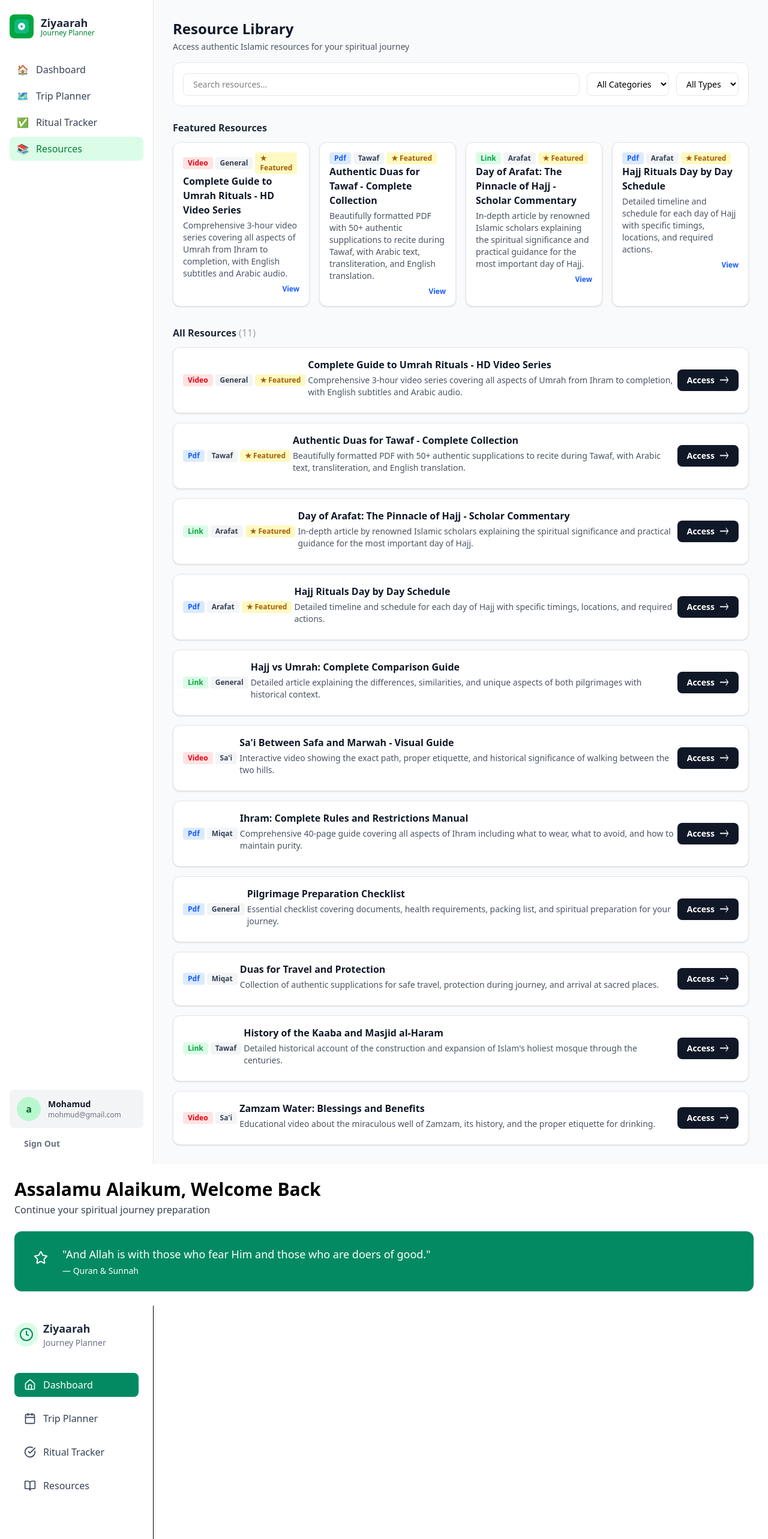
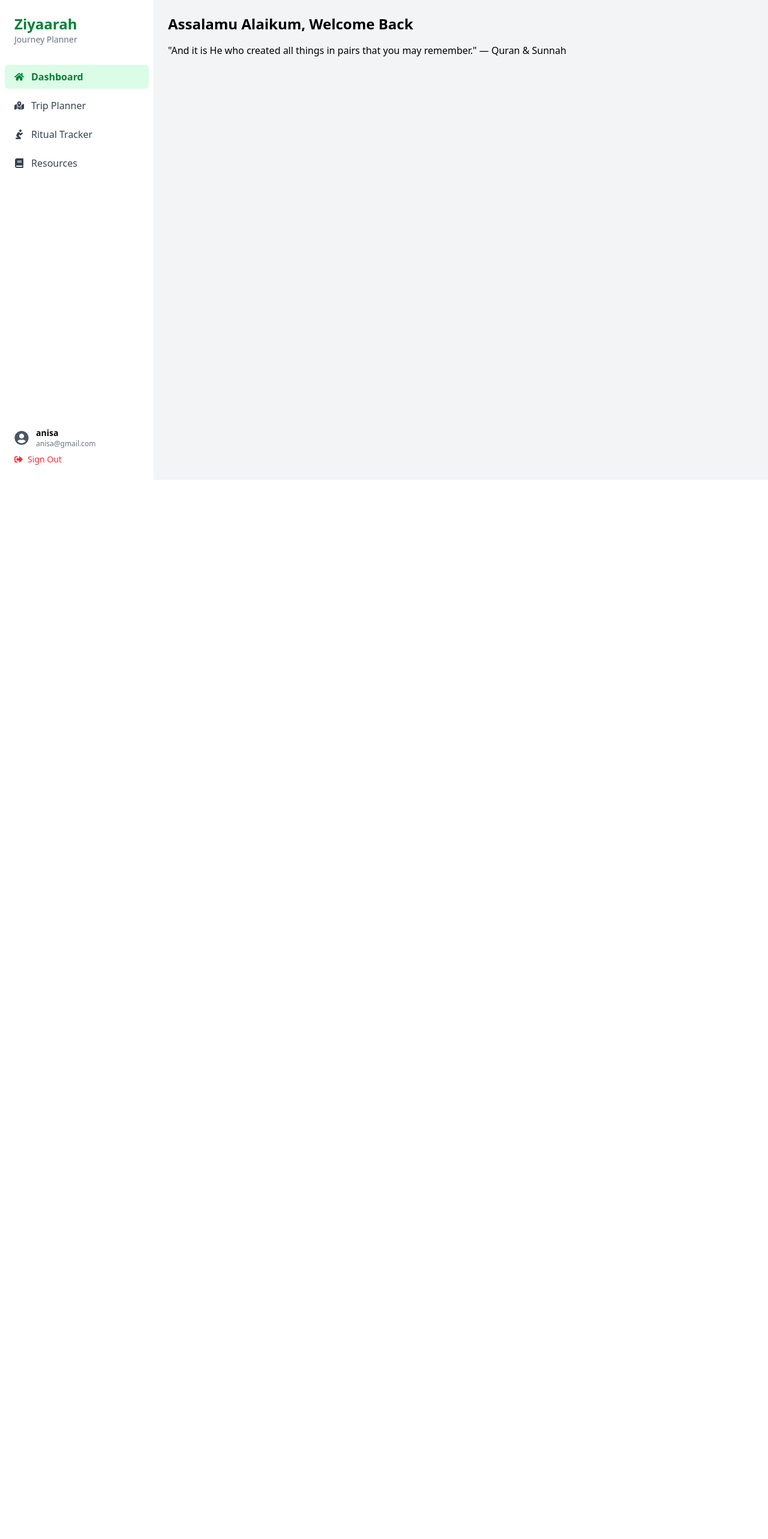
Before and after one commit to Ziyaarah/Ziyaraah_frontend, a React (Vite) app in the folder client/: page /dashboard in a window 1280 px wide. Shown: the top 2566 px of the page at 60% size. After the commit the page ends 800 px from the top, so only its background shows below. Built offline with nearby package versions, Linux system fonts and the light colour scheme.

Commit message:
update UI

```diff
--- a/client/package.json
+++ b/client/package.json
@@ -18,6 +18,7 @@
     "react": "^19.1.0",
     "react-dom": "^19.1.0",
     "react-form-hook": "^0.0.1",
+    "react-icons": "^5.5.0",
     "react-redux": "^9.2.0",
     "react-router-dom": "^7.6.2",
     "tailwindcss": "^4.1.10",
--- a/client/src/App.jsx
+++ b/client/src/App.jsx
@@ -1,24 +1,31 @@
 import React from 'react'
+import { Routes, Route} from 'react-router-dom'
 import Signup from './pages/Signup'
 import Sigin from './pages/Sigin'
-import Header from './component/Header/header'
-import Sidebar from './component/Sidebar/sidebar'
 import Home from './pages/Home'
 import TripPlanner from './pages/TripPlanner'
 import ResourceLibrary from './pages/ResourceLibrary'
+import Dashboard from './pages/Dashboard'
+import Layout from './component/Dashboard/Layout'
+
 
 
 export default function App() {
   return (
     <div>
 
-        <Home/>
-        <ResourceLibrary/>
-      <Header/>
+       <Routes>
+        <Route path='/' element={<Home />} />
+        <Route path='/signup' element={<Signup />} />
+        <Route path='/signin' element={<Sigin />} />
+        <Route path='/dashboard'  element={<Layout/>} />
+       </Routes>
+
+       {/* <ResourceLibrary/>
       <Sidebar/>
       <Signup/>
       <Sigin/>
-      <TripPlanner/>
+      <TripPlanner/> */}
 
     </div>
   )
--- /dev/null
+++ b/client/src/component/Dashboard/Layout.jsx
@@ -0,0 +1,18 @@
+import React from 'react'
+import { Outlet } from 'react-router-dom';
+import Sidebar from '../Sidebar/Sidebar';
+import Dashboard from '../../pages/Dashboard';
+import TripPlanner from '../../pages/TripPlanner';
+
+export default function Layout() {
+  return (
+   <div className="flex h-screen">
+      <Sidebar />
+      <main className="flex-1 bg-gray-100 p-6 overflow-y-auto">
+        <Outlet /> {/*
+        This is where child routes will render */}
+       <Dashboard />
+      </main>
+    </div>
+  )
+}
--- a/client/src/component/Header/header.jsx
+++ /dev/null
@@ -1,30 +0,0 @@
-// Header.js
-import React from "react";
-import { Star } from "lucide-react";
-
-const Header = () => {
-  return (
-    <header className="p-6 space-y-6">
-      <div>
-        <h2 className="text-3xl font-semibold mb-1">Assalamu Alaikum, Welcome Back</h2>
-        <p className="text-gray-700">Continue your spiritual journey preparation</p>
-      </div>
-
-      <div className="bg-gradient-to-r from-[#038A62] to-[#038A62] text-white p-6 rounded-xl shadow flex items-start gap-4 relative overflow-hidden">
-        <div className=" bg-opacity-10 p-2 rounded-full">
-          <Star className=" bg-[#038A62] w-6 h-6" />
-        </div>
-        <div>
-          <p className="text-lg font-medium">
-            "And Allah is with those who fear Him and those who are doers of good."
-          </p>
-          <p className="text-sm mt-1">— Quran &amp; Sunnah</p>
-        </div>
-
-        <div className="absolute inset-0 opacity-10 bg-[radial-gradient(circle,rgba(255,255,255,0.2)_1px,transparent_1px)] bg-[size:40px_40px] rounded-xl pointer-events-none"></div>
-      </div>
-    </header>
-  );
-};
-
-export default Header;
--- a/client/src/component/Navbar.jsx
+++ b/client/src/component/Navbar.jsx
@@ -1,8 +1,11 @@
-
-
 import React from "react";
+import { Link } from "react-router-dom";
+import { useNavigate } from "react-router-dom";
 
 const Navbar = () => {
+
+  const navigate = useNavigate();
+
   return (
     <nav className="w-full bg-white py-3 px-4 shadow-sm">
       <div className="max-w-7xl mx-auto flex items-center justify-between">
@@ -22,15 +25,20 @@ const Navbar = () => {
         </div>
         {/* Navigation links */}
         <div className="hidden md:flex gap-8">
-          <a href="#" className="text-gray-700 font-medium hover:text-green-600 transition">Home</a>
-          <a href="#" className="text-gray-700 font-medium hover:text-green-600 transition">About Us</a>
-          <a href="#" className="text-gray-700 font-medium hover:text-green-600 transition">Prayers</a>
-          <a href="#" className="text-gray-700 font-medium hover:text-green-600 transition">Events</a>
-          <a href="#" className="text-gray-700 font-medium hover:text-green-600 transition">Contact Us</a>
+          <ul className="flex items-center gap-6">
+           <Link to="/" className="text-gray-700 font-medium hover:text-green-600 transition">Home</Link>
+           <Link to="/about" className="text-gray-700 font-medium hover:text-green-600 transition">About</Link>
+           <Link to="/prayers" className="text-gray-700 font-medium hover:text-green-600 transition">Prayers</Link>
+           <Link to="/events" className="text-gray-700 font-medium hover:text-green-600 transition">Events</Link>
+           <Link to="/contact" className="text-gray-700 font-medium hover:text-green-600 transition">Contact</Link>
+
+          </ul>
+
         </div>
         {/* Sign In button */}
         <div>
-          <button className="bg-[#038A62] hover:bg-green-700 text-white font-semibold px-6 py-2 rounded-lg transition">Sign In</button>
+          <button className="bg-[#038A62] hover:bg-green-700 text-white font-semibold px-6 py-2 rounded-lg transition"
+           onClick={()=> navigate("/signup")}>Sign In</button>
         </div>
       </div>
     </nav>
--- a/client/src/component/Sidebar/Sidebar.jsx
+++ b/client/src/component/Sidebar/Sidebar.jsx
@@ -1,58 +1,53 @@
-// Sidebar.jsx
-import React from "react";
-import {
-  Home,
-  Calendar,
-  CheckCircle,
-  BookOpen,
-} from "lucide-react";
+// src/components/Sidebar.jsx
+import { FaHome, FaMapMarkedAlt, FaPray, FaBook, FaSignOutAlt, FaUserCircle } from "react-icons/fa";
+import { NavLink } from "react-router-dom";
 
-const Sidebar = () => {
+const linkClass = ({ isActive }) =>
+  `flex items-center gap-3 px-4 py-2 rounded-md ${
+    isActive ? "bg-green-100 text-green-700 font-semibold" : "text-gray-700 hover:bg-gray-100"
+  }`;
+
+export default function Sidebar() {
   return (
-    <aside className="w-64 bg-white border-r h-screen p-6 flex flex-col">
-      <div className="mb-10">
-        <div className="flex items-center gap-2">
-          <div className="bg-green-100 p-2 rounded-full">
+    <main className="w-64 h-screen bg-white shadow-md flex flex-col justify-between py-6">
 
-            <svg className="w-6 h-6 text-[#038A62]" fill="none" stroke="currentColor" strokeWidth="2" viewBox="0 0 24 24">
-              <circle cx="12" cy="12" r="10" />
-              <path d="M12 6v6l4 2" />
-            </svg>
-          </div>
+      {/* Top: Logo + Navigation */}
+      <div>
+
+        <div className="px-6 mb-8">
+          <h2 className="text-2xl font-bold text-green-700">Ziyaarah</h2>
+          <p className="text-sm text-gray-500">Journey Planner</p>
+        </div>
+
+        <nav className="flex flex-col gap-2 px-2">
+          <NavLink to="/dashboard" className={linkClass}>
+            <FaHome /> Dashboard
+          </NavLink>
+          <NavLink to="/trip-planner" className={linkClass}>
+            <FaMapMarkedAlt /> Trip Planner
+          </NavLink>
+          <NavLink to="/ritual-tracker" className={linkClass}>
+            <FaPray /> Ritual Tracker
+          </NavLink>
+          <NavLink to="/resources" className={linkClass}>
+            <FaBook /> Resources
+          </NavLink>
+        </nav>
+      </div>
+
+      {/* Bottom: Profile + Sign Out */}
+      <div className="px-6 mt-10">
+        <div className="flex items-center gap-3 mb-2">
+          <FaUserCircle className="text-2xl text-gray-600" />
           <div>
-            <h1 className="text-lg font-semibold text-gray-800">Ziyaarah</h1>
-            <p className="text-sm text-gray-500">Journey Planner</p>
+            <p className="font-semibold text-sm">anisa</p>
+            <p className="text-xs text-gray-500">anisa@gmail.com</p>
           </div>
         </div>
+        <button className="flex items-center gap-2 text-sm text-red-500 hover:text-red-700">
+          <FaSignOutAlt /> Sign Out
+        </button>
       </div>
-
-
-      <nav className="flex flex-col gap-4">
-        <a href="#" className="flex items-center gap-3 px-4 py-2 bg-[#038A62] text-white rounded-lg font-medium">
-          <Home className="w-5 h-5" />
-          Dashboard
-        </a>
-        <a href="" className="flex items-center gap-3 px-4 py-2 text-gray-700 hover:bg-gray-100 rounded-lg">
-          <Calendar className="w-5 h-5" />
-          Trip Planner
-        </a>
-        <a href="#" className="flex items-center gap-3 px-4 py-2 text-gray-700 hover:bg-gray-100 rounded-lg">
-          <CheckCircle className="w-5 h-5" />
-          Ritual Tracker
-        </a>
-        <a href="#" className="flex items-center gap-3 px-4 py-2 text-gray-700 hover:bg-gray-100 rounded-lg">
-          <BookOpen className="w-5 h-5" />
-          Resources
-        </a>
-      </nav>
-    </aside>
+    </main>
   );
-};
-
-
-
-
-
-
-
-export default Sidebar;
+}
--- /dev/null
+++ b/client/src/pages/Dashboard.jsx
@@ -0,0 +1,11 @@
+import React from 'react'
+
+export default function Dashboard() {
+  return (
+     <div>
+      <h1 className="text-2xl font-semibold mb-4">Assalamu Alaikum, Welcome Back</h1>
+      <p className="mb-2">"And it is He who created all things in pairs that you may remember." — Quran & Sunnah</p>
+      {/* More dashboard content here */}
+    </div>
+  )
+}
--- a/client/src/pages/Home.jsx
+++ b/client/src/pages/Home.jsx
@@ -10,18 +10,13 @@ import ResourceLibrary from './ResourceLibrary'
 export default function Home() {
   return (
     <div>
-{/*
-      // <ResourceLibrary/>
-      // <Navbar/>
-      //  <Hero/>
-      // <Card/>
-      //  <PilgrimageOptions />
-      //   <QuickLinkCard/>
-      //  <Footer/> */}
 
-
-
-
+      <Navbar/>
+      <Hero/>
+       <Card/>
+       <PilgrimageOptions />
+       <QuickLinkCard/>
+      <Footer/>
     </div>
 
 
--- a/client/src/pages/Signup.jsx
+++ b/client/src/pages/Signup.jsx
@@ -1,8 +1,13 @@
 import React, { useState } from "react";
 import { CircleCheckBig } from 'lucide-react';
+import { useNavigate } from "react-router-dom";
 
 const SignUp = () => {
   const [show, setShow] = useState(false);
+
+  const navigate = useNavigate();
+
+
   return (
     <div className="min-h-screen flex items-center justify-center bg-gray-50 py-12 px-4">
       <div className="max-w-md w-full bg-white shadow-lg rounded-xl p-8">
@@ -68,9 +73,9 @@ const SignUp = () => {
         </form>
         <p className="text-center text-gray-600 text-sm mt-4">
           Already have an account?
-          <a href="/signin" className="text-indigo-600 hover:underline ml-1">
+          <button  className="text-indigo-600 hover:underline ml-1" onClick={()=> navigate("/signin")}>
             Sign in
-          </a>
+          </button>
         </p>
       </div>
     </div>
```
Also changed, not shown: client/src/main.jsx (+5 -3 lines), 1 other file (tests, documents, lock files or other folders).
